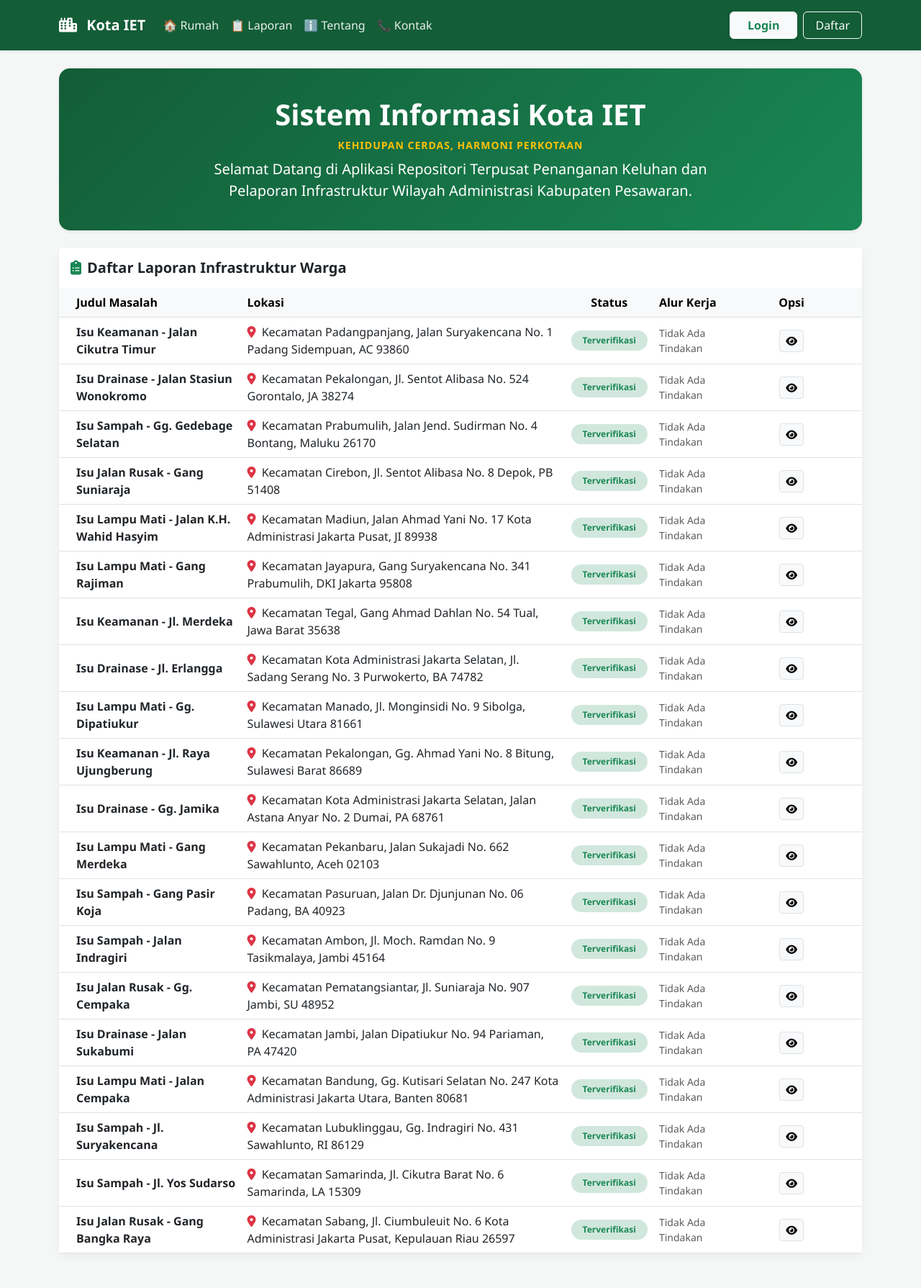
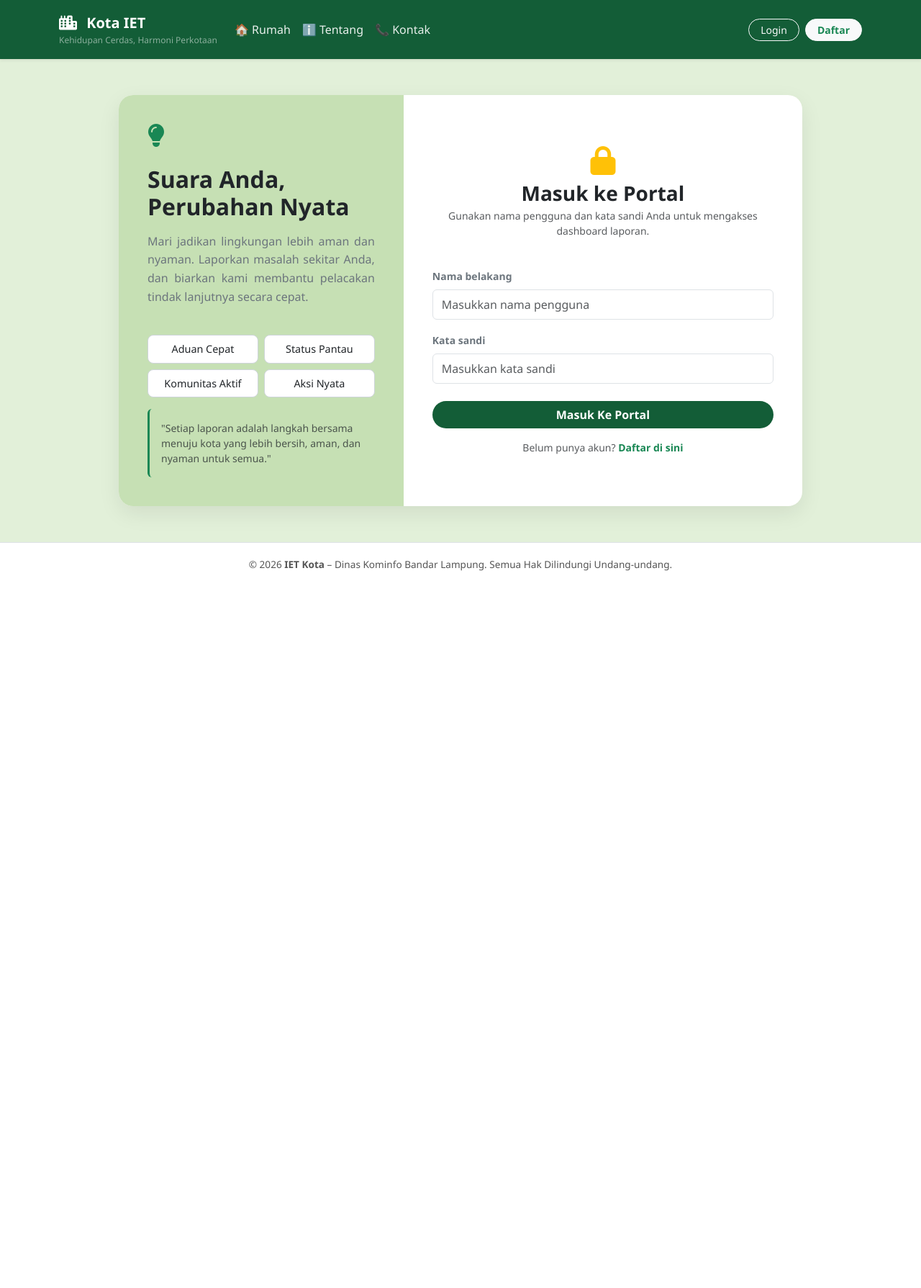
Before and after one commit to IET-Polinela/project-2026-ikromsafei, a Django app: template server_smartcity/templates/backend_home.html in a window 1280 px wide. Shown: the whole page at 72% size. After the commit the page ends 793 px from the top, so only its background shows below. Run offline with Django 5.2, Linux system fonts and the light colour scheme; the template is opened without the code that fills it: values that come from a table or form of the project are taken from there, others are empty; data comes from the database, SQL or seed files in the repository.

Commit message:
benerin dasboar

```diff
--- a/server_smartcity/templates/backend_home.html
+++ b/server_smartcity/templates/backend_home.html
@@ -4,16 +4,18 @@
     <meta charset="UTF-8">
     <meta name="viewport" content="width=device-width, initial-scale=1.0">
     <title>Kota IET - Sistem Informasi Pelaporan Masalah</title>
+    <!-- Bootstrap CSS -->
     <link href="https://cdn.jsdelivr.net/npm/bootstrap@5.3.0/dist/css/bootstrap.min.css" rel="stylesheet">
+    <!-- Font Awesome -->
     <link rel="stylesheet" href="https://cdnjs.cloudflare.com/ajax/libs/font-awesome/6.4.0/css/all.min.css">
     <style>
         body {
-            background-color: #f4f7f6;
+            background-color: #e2f0d9; /* Hijau muda pudar sesuai background image_399806.jpg */
             font-family: 'Segoe UI', Tahoma, Geneva, Verdana, sans-serif;
         }
         .navbar-custom {
-            background-color: #135d37; /* Diubah jadi Hijau sesuai desain portal login kamu */
-            padding: 15px 0;
+            background-color: #135d37; /* Hijau tua khas Kota IET */
+            padding: 12px 0;
         }
         .navbar-custom .navbar-brand {
             color: #ffffff !important;
@@ -24,7 +26,7 @@
             font-weight: 500;
         }
         .hero-banner {
-            background: linear-gradient(135deg, #135d37 0%, #198754 100%); /* Tema Hijau Harmoni Perkotaan */
+            background: linear-gradient(135deg, #135d37 0%, #198754 100%);
             color: white;
             padding: 40px 20px;
             border-radius: 15px;
@@ -37,62 +39,170 @@
             background: #ffffff;
             margin-bottom: 25px;
         }
+        /* Style Khusus Card Portal Login image_399806.jpg */
+        .portal-container {
+            max-width: 950px;
+            margin: 50px auto;
+            background: #ffffff;
+            border-radius: 20px;
+            overflow: hidden;
+            box-shadow: 0 10px 30px rgba(0,0,0,0.08);
+        }
+        .portal-left {
+            background-color: #c6e0b4;
+            padding: 40px;
+        }
+        .portal-right {
+            padding: 40px;
+        }
+        .btn-portal {
+            background-color: #135d37;
+            color: white;
+            font-weight: 600;
+            border-radius: 30px;
+        }
+        .btn-portal:hover {
+            background-color: #1a7a4a;
+            color: white;
+        }
+        .tag-box {
+            background-color: white;
+            border: 1px solid #ced4da;
+            padding: 8px 15px;
+            border-radius: 8px;
+            font-weight: 500;
+            text-align: center;
+            font-size: 0.9rem;
+        }
+        footer {
+            text-align: center;
+            padding: 20px 0;
+            font-size: 0.85rem;
+            color: #555;
+            background-color: #ffffff;
+            margin-top: 50px;
+            border-top: 1px solid #dee2e6;
+        }
     </style>
 </head>
 <body>
 
+    <!-- NAVBAR UTAMA -->
     <nav class="navbar navbar-expand-lg navbar-custom navbar-dark shadow-sm">
         <div class="container">
-            <a class="navbar-brand" href="/"><i class="fa-solid fa-city me-2"></i> Kota IET</a>
+            <a class="navbar-brand" href="/">
+                <i class="fa-solid fa-city me-2"></i> Kota IET
+                <span class="d-block fs-6 fw-normal text-white-50" style="font-size: 0.75rem !important;">Kehidupan Cerdas, Harmoni Perkotaan</span>
+            </a>
             <button class="navbar-toggler" type="button" data-bs-toggle="collapse" data-bs-target="#navbarNav">
                 <span class="navbar-toggler-icon"></span>
             </button>
             <div class="collapse navbar-collapse" id="navbarNav">
                 <ul class="navbar-nav me-auto mb-2 mb-lg-0">
                     <li class="nav-item"><a class="nav-link active" href="/">🏠 Rumah</a></li>
-                    <li class="nav-item"><a class="nav-link" href="#tabel-laporan">📋 Laporan</a></li>
                     <li class="nav-item"><a class="nav-link" href="#" data-bs-toggle="modal" data-bs-target="#modalTentang">ℹ️ Tentang</a></li>
                     <li class="nav-item"><a class="nav-link" href="#" data-bs-toggle="modal" data-bs-target="#modalKontak">📞 Kontak</a></li>
                 </ul>
-                <div class="d-none d-lg-flex gap-2 align-items-center">
+                <div class="d-flex gap-2 align-items-center">
                     {% if user.is_authenticated %}
                         <span class="text-white me-2">Halo, <strong>{{ user.username }}</strong></span>
                         <a href="{% url 'logout_frontend' %}" class="btn btn-danger btn-sm px-3">Log Out</a>
                     {% else %}
-                        <a href="{% url 'login_frontend' %}" class="btn btn-light text-success fw-bold px-4 shadow-sm">Login</a>
-                        <a href="{% url 'register_frontend' %}" class="btn btn-outline-light px-3">Daftar</a>
+                        <a href="/" class="btn btn-outline-light btn-sm px-3 rounded-pill">Login</a>
+                        <a href="#" data-bs-toggle="modal" data-bs-target="#modalRegister" class="btn btn-light text-success btn-sm px-3 rounded-pill fw-bold">Daftar</a>
                     {% endif %}
                 </div>
             </div>
         </div>
     </nav>
 
-    <div class="container mb-5">
-
+    <!-- NOTIFIKASI SYSTEM -->
+    <div class="container mt-3">
         {% if messages %}
-            <div class="mt-3">
             {% for message in messages %}
                 <div class="alert alert-{% if message.tags == 'error' %}danger{% else %}{{ message.tags }}{% endif %} alert-dismissible fade show" role="alert">
                     {{ message }}
                     <button type="button" class="btn-close" data-bs-dismiss="alert" aria-label="Close"></button>
                 </div>
             {% endfor %}
+        {% endif %}
     </div>
-        {% endif %}
 
+    <!-- ======================================================== -->
+    <!-- TAMPILAN 1: JIKA USER BELUM LOGIN (Wajib Tampil Seperti Portal image_399806.jpg) -->
+    <!-- ======================================================== -->
+    {% if not user.is_authenticated %}
+    <div class="container">
+        <div class="portal-container row mx-auto">
+            <!-- SISI KIRI: DESKRIPSI -->
+            <div class="col-md-5 portal-left d-flex flex-column justify-content-between">
+                <div>
+                    <div class="mb-4 text-success"><i class="fa-solid fa-lightbulb fs-2"></i></div>
+                    <h2 class="fw-bold text-dark mb-3">Suara Anda,<br>Perubahan Nyata</h2>
+                    <p class="text-secondary" style="text-align: justify; line-height: 1.6;">
+                        Mari jadikan lingkungan lebih aman dan nyaman. Laporkan masalah sekitar Anda, dan biarkan kami membantu pelacakan tindak lanjutnya secara cepat.
+                    </p>
+                </div>
+
+                <div class="row g-2 my-3">
+                    <div class="col-6"><div class="tag-box">Aduan Cepat</div></div>
+                    <div class="col-6"><div class="tag-box">Status Pantau</div></div>
+                    <div class="col-6"><div class="tag-box">Komunitas Aktif</div></div>
+                    <div class="col-6"><div class="tag-box">Aksi Nyata</div></div>
+                </div>
+
+                <div class="p-3 bg-white-50 rounded border-start border-success border-3 small text-muted italic">
+                    "Setiap laporan adalah langkah bersama menuju kota yang lebih bersih, aman, dan nyaman untuk semua."
+                </div>
+            </div>
+
+            <!-- SISI KANAN: FORM LOGIN UTAMA -->
+            <form action="{% url 'login_frontend' %}" method="POST" class="col-md-7 portal-right d-flex flex-column justify-content-center">
+                {% csrf_token %}
+                <div class="text-center mb-4">
+                    <div class="text-warning mb-2"><i class="fa-solid fa-lock fs-1"></i></div>
+                    <h3 class="fw-bold text-dark mb-1">Masuk ke Portal</h3>
+                    <p class="text-muted small">Gunakan nama pengguna dan kata sandi Anda untuk mengakses dashboard laporan.</p>
+                </div>
+
+                <div class="mb-3">
+                    <label class="form-label small fw-bold text-secondary">Nama belakang</label>
+                    <input type="text" name="username" class="form-control py-2" placeholder="Masukkan nama pengguna" required>
+                </div>
+
+                <div class="mb-4">
+                    <label class="form-label small fw-bold text-secondary">Kata sandi</label>
+                    <input type="password" name="password" class="form-control py-2" placeholder="Masukkan kata sandi" required>
+                </div>
+
+                <button type="submit" class="btn btn-portal w-100 py-2.5 mb-3">Masuk Ke Portal</button>
+
+                <div class="text-center small">
+                    <span class="text-muted">Belum punya akun?</span>
+                    <a href="#" data-bs-toggle="modal" data-bs-target="#modalRegister" class="text-success fw-bold text-decoration-none">Daftar di sini</a>
+                </div>
+            </form>
+        </div>
+    </div>
+
+    <!-- ======================================================== -->
+    <!-- TAMPILAN 2: JIKA USER SUDAH LOGIN (Baru Terbuka Tabel Laporannya) -->
+    <!-- ======================================================== -->
+    {% else %}
+    <div class="container mb-5">
+        <!-- BANNER SELAMAT DATANG -->
         <div class="hero-banner text-center shadow-sm">
             <h1 class="fw-bold mb-2">Sistem Informasi Kota IET</h1>
-            <p class="subtitle mb-2 small text-warning text-uppercase fw-bold" style="letter-spacing: 1px;">Kehidupan Cerdas, Harmoni Perkotaan</p>
-            <p class="lead fs-5 mb-0 px-2" style="max-width: 800px; margin: 0 auto; color: #ffffff; font-weight: 500;">
+            <p class="lead fs-5 mb-0 px-2" style="max-width: 800px; margin: 0 auto;">
                 Selamat Datang di Aplikasi Repositori Terpusat Penanganan Keluhan dan Pelaporan Infrastruktur Wilayah Administrasi Kabupaten Pesawaran.
             </p>
         </div>
 
+        <!-- DASHBOARD MANAGEMENT HAK AKSES -->
         <div class="mt-4">
-            {% if user.is_authenticated %}
             <div class="p-3 bg-white rounded shadow-sm d-flex justify-content-between align-items-center flex-wrap gap-2">
                 <div>
-                        <span>Status Login: <strong>{{ user.username }}</strong>
+                    <span>Status Akun: <strong>{{ user.username }}</strong>
                     {% if user.is_staff or user.is_superuser %}
                         <span class="badge bg-danger ms-1">Otoritas Admin</span>
                     {% else %}
@@ -100,25 +210,16 @@
                     {% endif %}
                     </span>
                 </div>
+                <!-- Hanya warga/client biasa yang bisa klik tombol tambah -->
                 {% if not user.is_staff and not user.is_superuser %}
                     <button class="btn btn-success fw-bold btn-sm shadow-sm" data-bs-toggle="modal" data-bs-target="#modalTambahLaporan">
                         <i class="fa-solid fa-plus me-1"></i> Buat Laporan Baru
                     </button>
                 {% endif %}
-                    <a href="{% url 'logout_frontend' %}" class="btn btn-outline-danger btn-sm d-lg-none">Log Out</a>
             </div>
-            {% else %}
-                <div class="d-lg-none" style="display: flex; gap: 15px; width: 100%;">
-                    <a href="{% url 'login_frontend' %}" style="flex: 1; text-align: center; background-color: #135d37; color: white; text-decoration: none; padding: 18px; border-radius: 12px; font-weight: bold; font-size: 1.1rem; display: block; box-shadow: 0 4px 6px rgba(0,0,0,0.1);">
-                        <i class="fa-solid fa-right-to-bracket me-2"></i> Masuk / Login
-                    </a>
-                    <a href="{% url 'register_frontend' %}" style="flex: 1; text-align: center; background-color: #198754; color: white; text-decoration: none; padding: 18px; border-radius: 12px; font-weight: bold; font-size: 1.1rem; display: block; box-shadow: 0 4px 6px rgba(0,0,0,0.1);">
-                        <i class="fa-solid fa-user-plus me-2"></i> Daftar Akun
-                    </a>
-                </div>
-            {% endif %}
         </div>
 
+        <!-- TABEL DATA LAPORAN -->
         <div class="card card-custom mt-4" id="tabel-laporan">
             <div class="card-header bg-white py-3 border-0">
                 <h5 class="mb-0 text-dark fw-bold"><i class="fa-solid fa-clipboard-list text-success me-2"></i>Daftar Laporan Infrastruktur Warga</h5>
@@ -150,11 +251,11 @@
                                 <td class="text-muted small">Tidak Ada Tindakan</td>
                                 <td class="text-center pe-4">
                                     <div class="btn-group gap-1">
-                                        <button class="btn btn-sm btn-light border" title="Lihat"><i class="fa-solid fa-eye"></i></button>
+                                        <button class="btn btn-sm btn-light border"><i class="fa-solid fa-eye"></i></button>
                                         {% if user.is_staff or user.is_superuser %}
                                             {% if report.status|lower != 'draft' %}
-                                                <button class="btn btn-sm btn-warning border text-white" title="Admin Edit"><i class="fa-solid fa-pen-to-square"></i></button>
-                                                <button class="btn btn-sm btn-danger border" title="Admin Hapus"><i class="fa-solid fa-trash"></i></button>
+                                                <button class="btn btn-sm btn-warning text-white"><i class="fa-solid fa-pen-to-square"></i></button>
+                                                <button class="btn btn-sm btn-danger"><i class="fa-solid fa-trash"></i></button>
                                             {% else %}
                                                 <button class="btn btn-sm btn-light border text-muted" disabled title="Terkunci (Status Draft)"><i class="fa-solid fa-lock"></i></button>
                                             {% endif %}
@@ -164,19 +265,7 @@
                             </tr>
                             {% empty %}
                             <tr>
-                                <td class="ps-4 fw-bold text-dark">jalan</td>
-                                <td><i class="fa-solid fa-location-dot text-danger me-1"></i> natar</td>
-                                <td class="text-center"><span class="badge bg-success text-white px-3 py-2 rounded-pill">Terverifikasi</span></td>
-                                <td class="text-muted small">Tidak Ada Tindakan</td>
-                                <td class="text-center pe-4">
-                                    <div class="btn-group gap-1">
-                                        <button class="btn btn-sm btn-light border"><i class="fa-solid fa-eye"></i></button>
-                                        {% if user.is_staff or user.is_superuser %}
-                                            <button class="btn btn-sm btn-warning text-white"><i class="fa-solid fa-pen-to-square"></i></button>
-                                            <button class="btn btn-sm btn-danger"><i class="fa-solid fa-trash"></i></button>
-                                        {% endif %}
-                                    </div>
-                                </td>
+                                <td colspan="5" class="text-center py-4 text-muted">Belum ada laporan infrastruktur yang masuk.</td>
                             </tr>
                             {% endfor %}
                         </tbody>
@@ -184,9 +273,45 @@
                 </div>
             </div>
         </div>
+    </div>
+    {% endif %}
 
+    <!-- FOOTER PERUSAHAAN/KAMPUS -->
+    <footer>
+        <div class="container">
+            © 2026 <strong>IET Kota</strong> – Dinas Kominfo Bandar Lampung. Semua Hak Dilindungi Undang-undang.
+        </div>
+    </footer>
+
+    <!-- POPUP MODAL: FORM REGISTRASI WARGA -->
+    <div class="modal fade" id="modalRegister" tabindex="-1" aria-hidden="true">
+        <div class="modal-dialog modal-dialog-centered">
+            <div class="modal-content border-0 shadow">
+                <div class="modal-header bg-success text-white">
+                    <h5 class="modal-title"><i class="fa-solid fa-user-plus me-2"></i>Pendaftaran Akun Warga Baru</h5>
+                    <button type="button" class="btn-close btn-close-white" data-bs-dismiss="modal"></button>
+                </div>
+                <form action="{% url 'register_frontend' %}" method="POST" class="modal-body p-4">
+                    {% csrf_token %}
+                    <div class="mb-3">
+                        <label class="form-label fw-bold">Username Baru</label>
+                        <input type="text" name="username" class="form-control" placeholder="Buat nama pengguna" required>
+                    </div>
+                    <div class="mb-3">
+                        <label class="form-label fw-bold">Alamat Email</label>
+                        <input type="email" name="email" class="form-control" placeholder="contoh@gmail.com" required>
+                    </div>
+                    <div class="mb-3">
+                        <label class="form-label fw-bold">Password Keamanan</label>
+                        <input type="password" name="password" class="form-control" placeholder="Buat kata sandi" required>
+                    </div>
+                    <button type="submit" class="btn btn-success w-100 py-2 fw-bold mt-2">Daftar Sebagai Warga</button>
+                </form>
+            </div>
+        </div>
     </div>
 
+    <!-- POPUP MODAL: FORM TAMBAH LAPORAN -->
     <div class="modal fade" id="modalTambahLaporan" tabindex="-1" aria-hidden="true">
         <div class="modal-dialog modal-dialog-centered">
             <div class="modal-content border-0 shadow">
@@ -217,6 +342,7 @@
         </div>
     </div>
 
+    <!-- POPUP MODAL: TENTANG PROJEK -->
     <div class="modal fade" id="modalTentang" tabindex="-1" aria-hidden="true">
         <div class="modal-dialog modal-dialog-centered">
             <div class="modal-content border-0 shadow">
@@ -238,6 +364,7 @@
         </div>
     </div>
 
+    <!-- POPUP MODAL: KONTAK -->
     <div class="modal fade" id="modalKontak" tabindex="-1" aria-hidden="true">
         <div class="modal-dialog modal-dialog-centered">
             <div class="modal-content border-0 shadow">
@@ -261,19 +388,13 @@
                                 <strong class="text-dark">ikromsafei0@gmail.com</strong>
                             </div>
                         </div>
-                        <div class="list-group-item p-3 d-flex align-items-center gap-3">
-                            <div class="bg-secondary-subtle text-secondary p-2 rounded-3"><i class="fa-solid fa-graduation-cap fs-4"></i></div>
-                            <div>
-                                <small class="text-muted d-block">Instansi Kampus</small>
-                                <strong class="text-dark">TRI Politeknik Negeri Lampung</strong>
-                            </div>
-                        </div>
                     </div>
                 </div>
             </div>
         </div>
     </div>
 
+    <!-- Bootstrap JS -->
     <script src="https://cdn.jsdelivr.net/npm/bootstrap@5.3.0/dist/js/bootstrap.bundle.min.js"></script>
 </body>
 </html>
```
Lines whose indentation alone changed are shown as unchanged.
